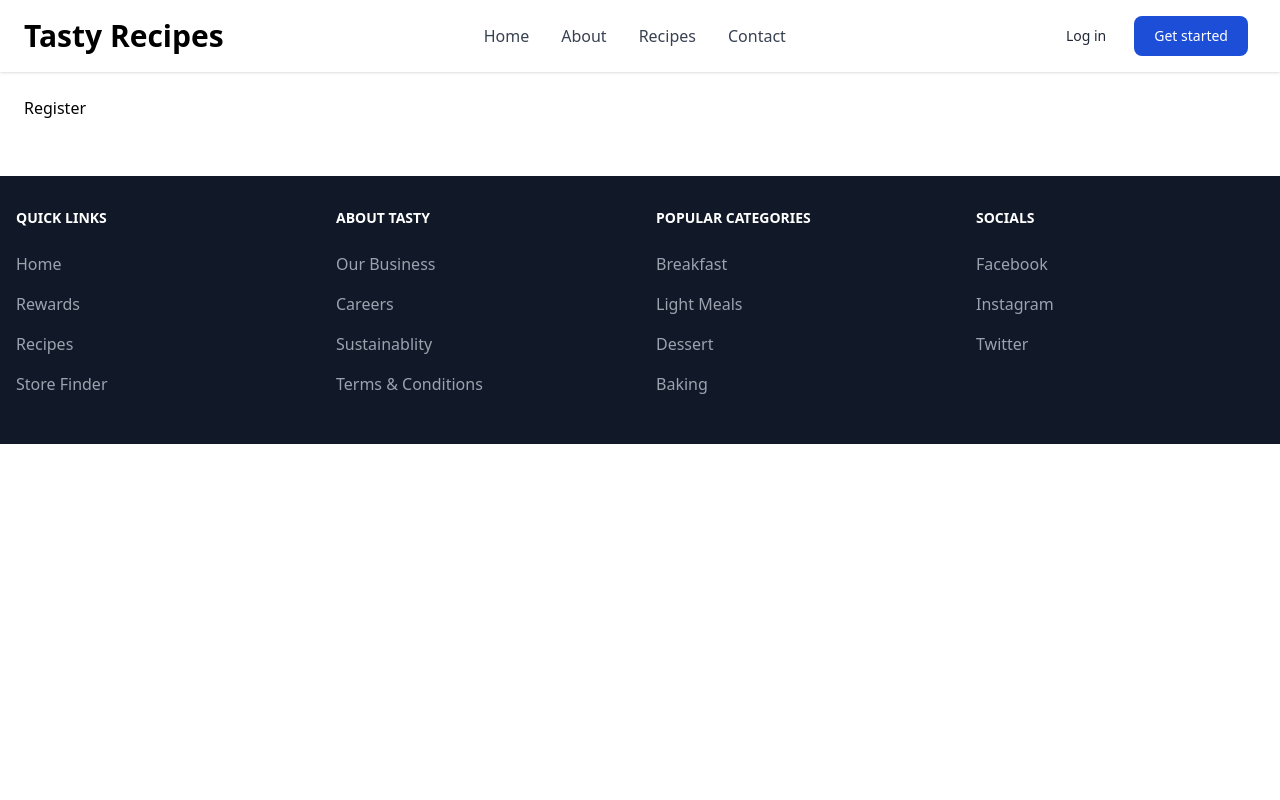
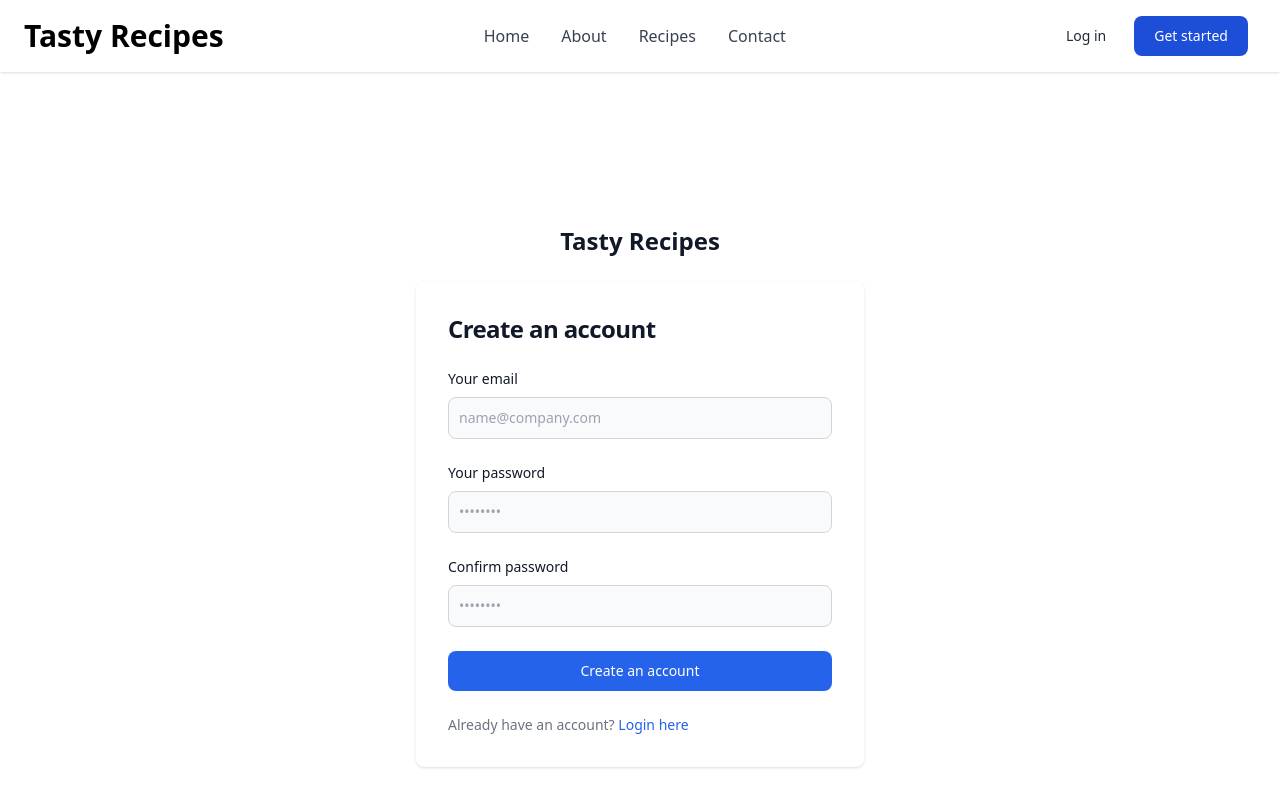
Before and after one commit to Jon-Felipe/Tasty-React, a React (Vite) app: page /register in a window 1280 px wide. Shown: the top 800 px of the page. Built offline with nearby package versions, Linux system fonts and the light colour scheme.

Commit message:
create register form

```diff
--- a/src/pages/Register.tsx
+++ b/src/pages/Register.tsx
@@ -1,9 +1,93 @@
 import React from 'react';
+import { Link } from 'react-router-dom';
 
 type Props = {};
 
 const Register = (props: Props) => {
-  return <div>Register</div>;
+  return (
+    <section>
+      <div className='flex flex-col items-center justify-center px-6 py-8 mx-auto md:h-screen lg:py-0'>
+        <Link
+          to='/'
+          className='flex items-center mb-6 text-2xl font-semibold text-gray-900'
+        >
+          <h1>Tasty Recipes</h1>
+        </Link>
+        <div className='w-full bg-white rounded-lg shadow md:mt-0 sm:max-w-md xl:p-0 '>
+          <div className='p-6 space-y-4 md:space-y-6 sm:p-8'>
+            <h1 className='text-xl font-bold leading-tight tracking-tight text-gray-900 md:text-2xl'>
+              Create an account
+            </h1>
+            <form className='space-y-4 md:space-y-6'>
+              <div>
+                <label
+                  htmlFor='email'
+                  className='block mb-2 text-sm font-medium text-gray-900'
+                >
+                  Your email
+                </label>
+                <input
+                  type='email'
+                  name='email'
+                  id='email'
+                  className='bg-gray-50 border border-gray-300 text-gray-900 sm:text-sm rounded-lg block w-full p-2.5 '
+                  placeholder='name@company.com'
+                  required
+                />
+              </div>
+              <div>
+                <label
+                  htmlFor='password'
+                  className='block mb-2 text-sm font-medium text-gray-900'
+                >
+                  Your password
+                </label>
+                <input
+                  type='password'
+                  name='password'
+                  id='password'
+                  className='bg-gray-50 border border-gray-300 text-gray-900 sm:text-sm rounded-lg block w-full p-2.5 '
+                  placeholder='••••••••'
+                  required
+                />
+              </div>
+              <div>
+                <label
+                  htmlFor='password'
+                  className='block mb-2 text-sm font-medium text-gray-900'
+                >
+                  Confirm password
+                </label>
+                <input
+                  type='password'
+                  name='confirmPassword'
+                  id='confirmPassword'
+                  className='bg-gray-50 border border-gray-300 text-gray-900 sm:text-sm rounded-lg block w-full p-2.5 '
+                  placeholder='••••••••'
+                  required
+                />
+              </div>
+              <button
+                type='submit'
+                className='w-full text-white bg-primary-600 hover:bg-primary-700 font-medium rounded-lg text-sm px-5 py-2.5 text-center'
+              >
+                Create an account
+              </button>
+              <p className='text-sm font-light text-gray-500'>
+                Already have an account?{' '}
+                <Link
+                  to='/login'
+                  className='font-medium text-primary-600 hover:underline'
+                >
+                  Login here
+                </Link>
+              </p>
+            </form>
+          </div>
+        </div>
+      </div>
+    </section>
+  );
 };
 
 export default Register;
```
